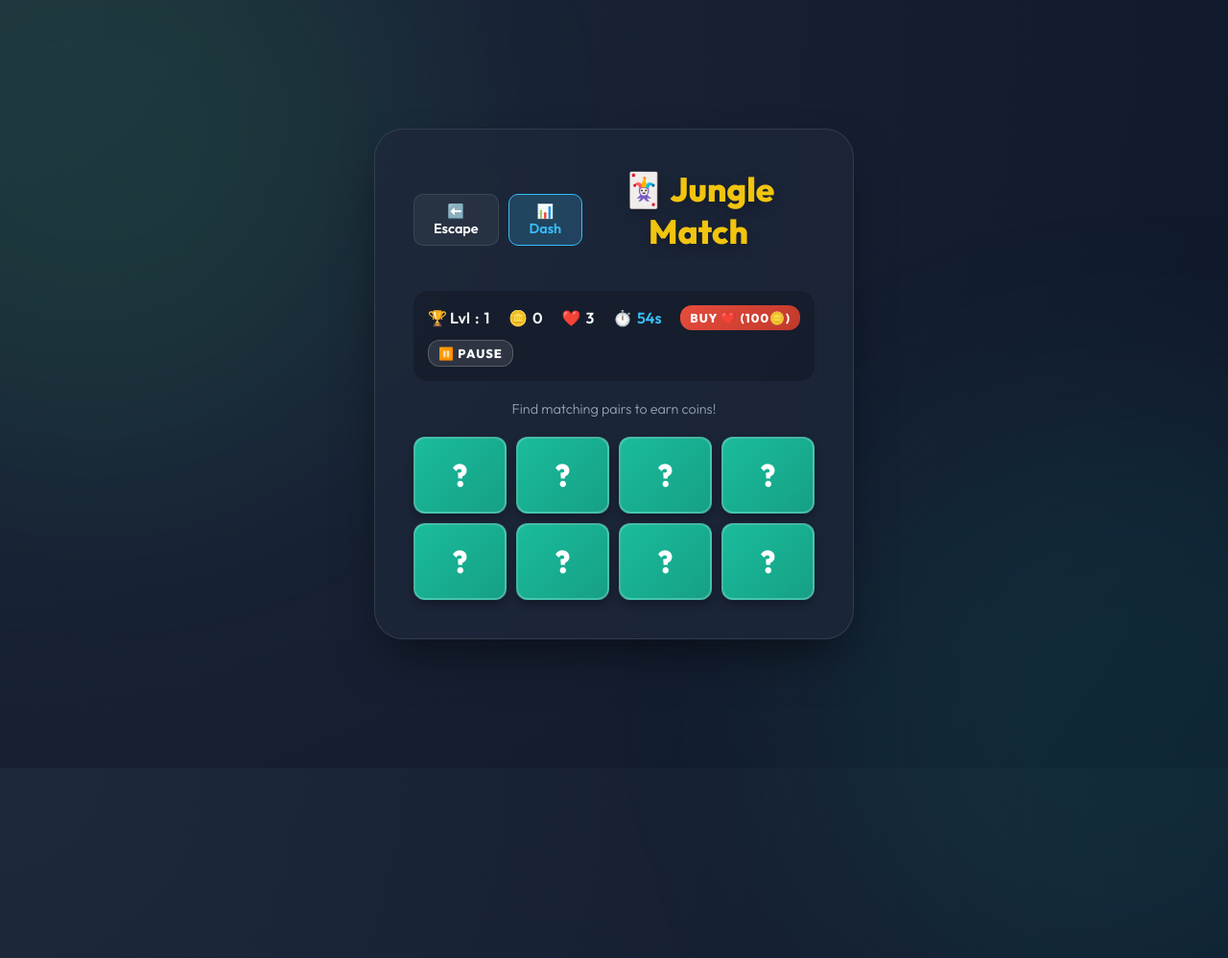
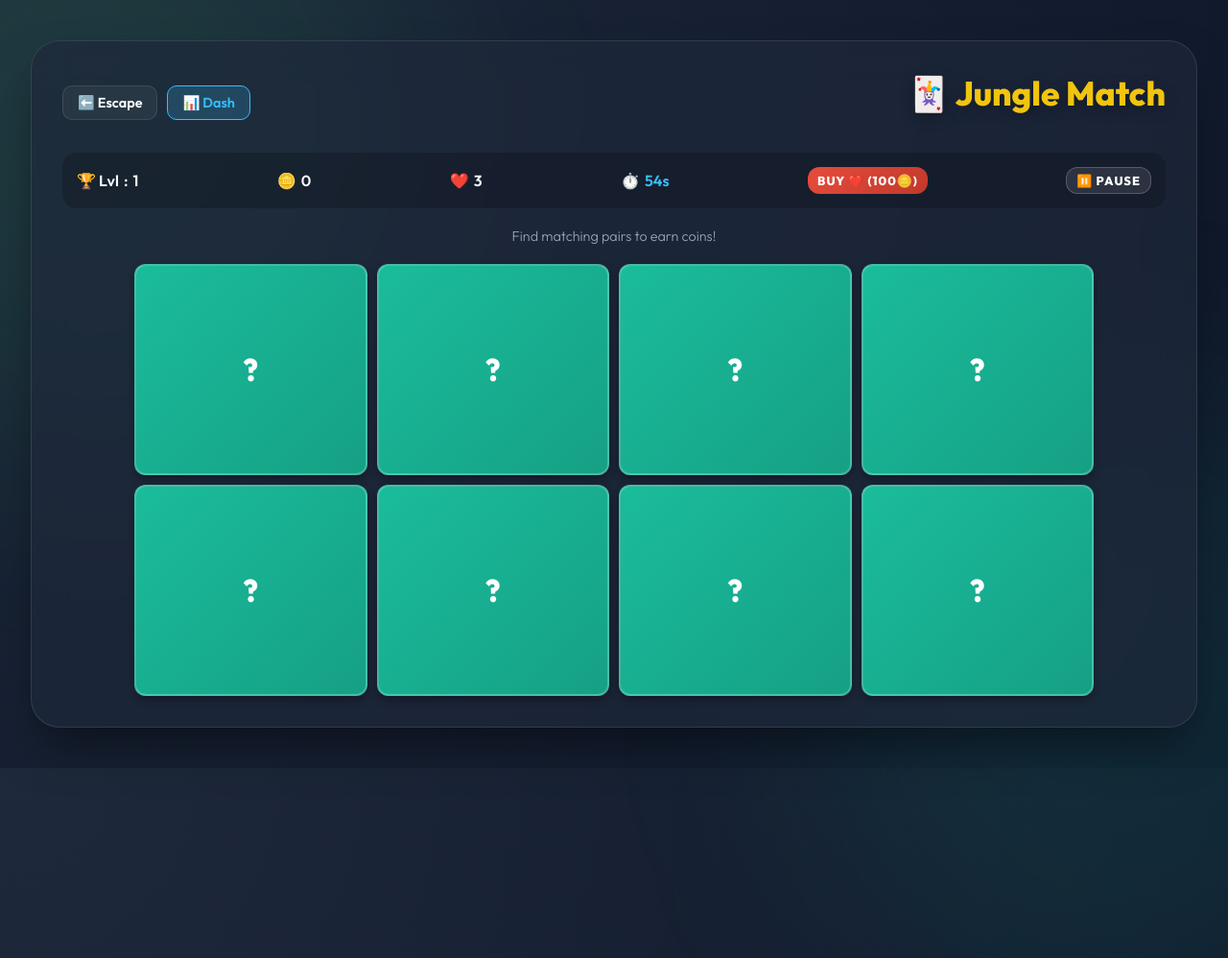
Before and after one commit to shratah/banana-jungle-escape, a PHP site: page /minigame.html in a window 1280 px wide; the page is wider, and only the part inside the window is pictured. Shown: the top 998 px of that part at 96% size. Run offline with PHP 8.4, Linux system fonts and the light colour scheme.

Commit message:
Complete implementation of login, auth, achievements, and UI enhancements
- Updated login to accept username or email with backend validation
- Implemented secure Google OAuth with JWT verification and email authentication
- Replaced achievements with new set: levels 1-10, coins 500/1000, bananas 10/20
- Added gift box system rewarding 200 coins per achievement completion
- Fixed achievement awarding logic to check user coin totals and award on dashboard load
- Enhanced minigame UI with larger grid, bigger cards, and proper banana arrangement
- Fixed shop functionality for powerup purchases and achievement unlocks
- Added database cleanup for duplicate achievements and proper table initialization
- Improved dashboard scrolling and achievement display with compact layout
- All changes preserve existing user data and maintain backward compatibility

```diff
--- a/css/minigame.css
+++ b/css/minigame.css
@@ -1,22 +1,32 @@
 /* Inherits glassmorphism styles from style.css */
 
 .minigame-box {
-    max-width: 600px;
+    max-width: 1400px;
+    width: 95vw;
+    margin: 0 auto;
+}
+
+.game-container.minigame-box {
+    max-width: 1400px !important;
+    width: 95vw !important;
+    padding: 2rem;
 }
 
 .header-nav {
     display: flex;
     justify-content: space-between;
     align-items: center;
-    margin-bottom: 20px;
+    margin-bottom: 15px;
+    flex-wrap: wrap;
+    gap: 10px;
 }
 
 .nav-btn {
     color: #f1c40f;
     text-decoration: none;
     font-weight: 600;
-    font-size: 1rem;
-    padding: 8px 15px;
+    font-size: 0.9rem;
+    padding: 6px 12px;
     background: rgba(255, 255, 255, 0.1);
     border-radius: 8px;
     transition: background 0.3s;
@@ -31,8 +41,8 @@
 }
 
 .buy-btn {
-    padding: 8px 15px;
-    font-size: 0.9rem;
+    padding: 6px 12px;
+    font-size: 0.85rem;
     margin: 0;
     box-shadow: none;
     background: linear-gradient(135deg, #e74c3c 0%, #c0392b 100%);
@@ -44,26 +54,47 @@
 }
 
 .instruction-text {
-    margin-bottom: 20px;
+    margin-bottom: 15px;
     font-weight: 300;
     color: rgba(255, 255, 255, 0.8);
+    font-size: 0.9rem;
 }
 
-/* Base grid for cards */
+/* Base grid for cards - MUCH LARGER */
 .memory-grid {
     display: grid;
     grid-template-columns: repeat(4, 1fr);
-    gap: 15px;
-    perspective: 1000px; /* 3D effect perspective */
+    gap: 25px;
+    perspective: 1000px;
+    max-width: 1000px;
+    margin: 0 auto;
 }
 
-/* Card Styling */
+/* Card Styling - LARGE CARDS */
 .memory-card {
     width: 100%;
     aspect-ratio: 1 / 1;
     position: relative;
     cursor: pointer;
-    border-radius: 12px;
+    border-radius: 20px;
+    min-height: 220px;
+}
+
+/* Banana Grid Container */
+.banana-grid {
+    display: grid;
+    grid-template-columns: repeat(2, 1fr);
+    gap: 12px;
+    padding: 15px;
+    width: 100%;
+    height: 100%;
+    align-content: center;
+    justify-items: center;
+}
+
+.banana-item {
+    font-size: 3rem;
+    line-height: 1;
 }
 
 .memory-card-inner {
--- a/js/minigame.js
+++ b/js/minigame.js
@@ -111,10 +111,17 @@ function setupBoard() {
         cardElement.dataset.val = bananaVal;
         cardElement.dataset.index = index;
 
+        const bananaCount = bananaVal.length;
+        let bananaGridHTML = '<div class="banana-grid">';
+        for (let i = 0; i < bananaCount; i++) {
+            bananaGridHTML += '<div class="banana-item">🍌</div>';
+        }
+        bananaGridHTML += '</div>';
+
         cardElement.innerHTML = `
             <div class="memory-card-inner">
                 <div class="memory-card-front">?</div>
-                <div class="memory-card-back">${bananaVal}</div>
+                <div class="memory-card-back">${bananaGridHTML}</div>
             </div>
         `;
 
--- a/minigame.html
+++ b/minigame.html
@@ -5,8 +5,8 @@
     <meta charset="UTF-8">
     <meta name="viewport" content="width=device-width, initial-scale=1.0">
     <title>Memory Minigame - Banana Jungle Escape</title>
-    <link rel="stylesheet" href="css/minigame.css">
-    <link rel="stylesheet" href="css/style.css"> <!-- Import original glass style and toasts -->
+    <link rel="stylesheet" href="css/minigame.css?v=2">
+    <link rel="stylesheet" href="css/style.css?v=2"> <!-- Import original glass style and toasts -->
 </head>
 
 <body>
--- a/shop_actions.php
+++ b/shop_actions.php
@@ -47,6 +47,10 @@ if ($_SERVER["REQUEST_METHOD"] == "POST") {
             } else {
                 echo json_encode(['status' => 'error', 'message' => 'Achievement not found']);
             }
+        } else {
+            echo json_encode(['status' => 'error', 'message' => 'Not enough coins']);
+        }
+    }
     elseif ($action == 'claim_gift') {
         $gift_id = $_POST['gift_id'];
 
@@ -61,4 +65,5 @@ if ($_SERVER["REQUEST_METHOD"] == "POST") {
             echo json_encode(['status' => 'error', 'message' => 'Gift not available']);
         }
     }
+}
 ?>
```
Also changed, not shown: css/dashboard.css (+5 -2 lines), dashboard.php (+37 -1 lines), db.php (+55 -0 lines), save_score.php (+24 -10 lines).
